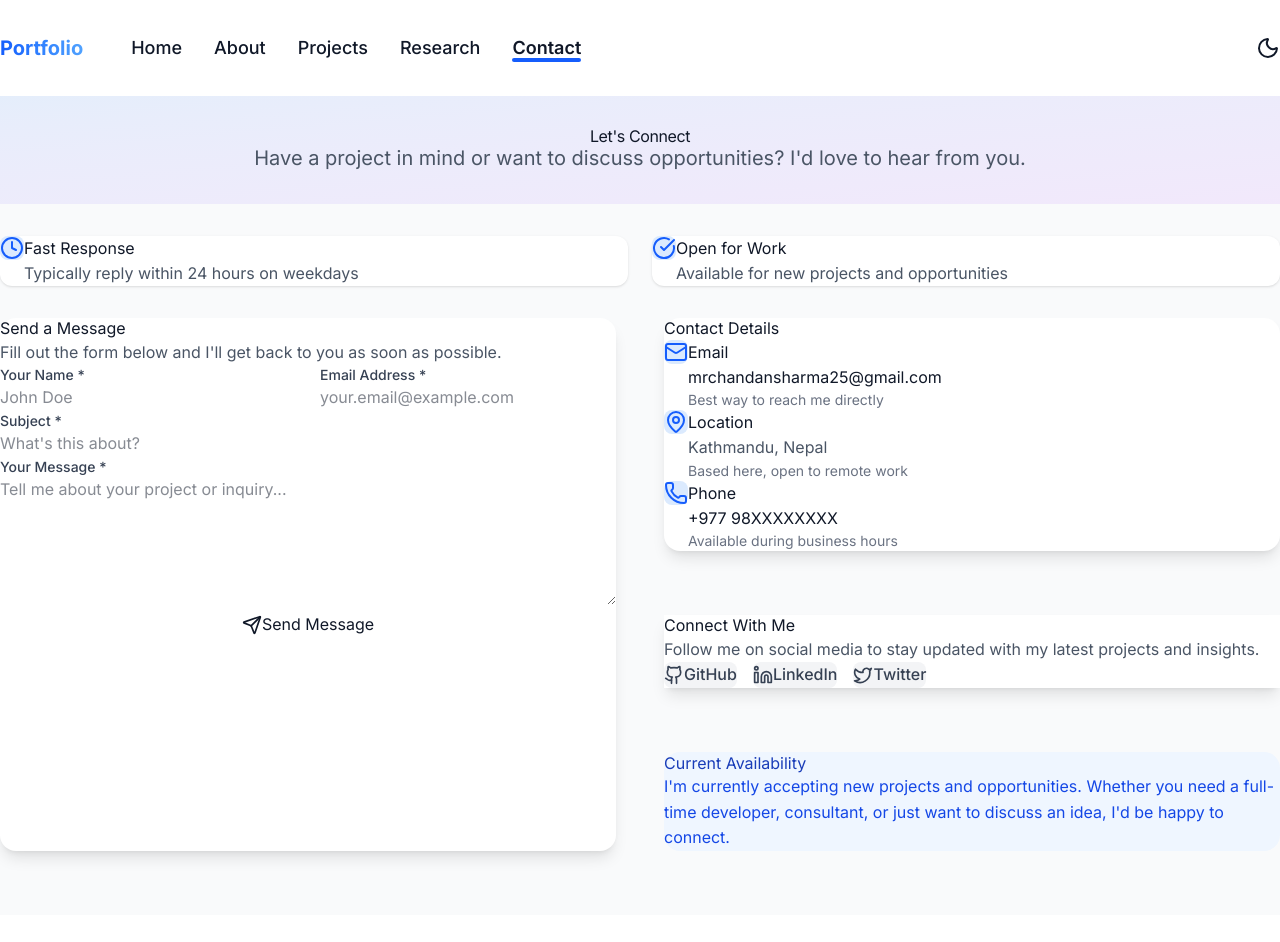
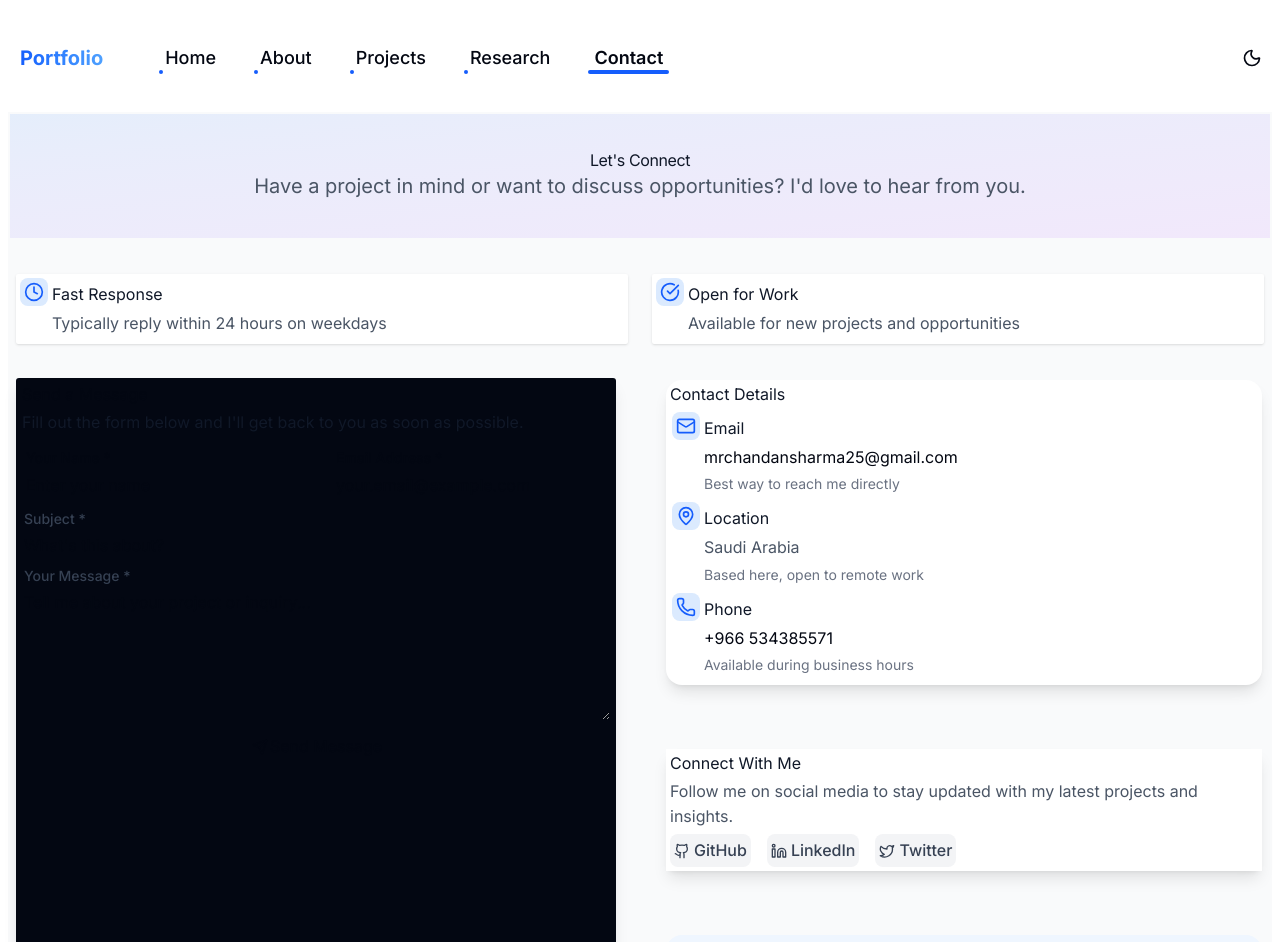
Before and after one commit to Chandan25sharma/portfolio-Chandan-Sharma, a Next.js app: page /contact in a window 1280 px wide. Shown: the top 942 px of the page. Built offline with nearby package versions, Linux system fonts and the light colour scheme.

Commit message:
update footer

```diff
--- a/src/app/contact/page.tsx
+++ b/src/app/contact/page.tsx
@@ -22,15 +22,15 @@ const contactInfo = [
   {
     icon: MapPin,
     label: 'Location',
-    value: 'Kathmandu, Nepal',
+    value: 'Saudi Arabia',
     href: null,
     description: 'Based here, open to remote work'
   },
   {
     icon: Phone,
     label: 'Phone',
-    value: '+977 98XXXXXXXX',
-    href: 'tel:+97798XXXXXXXX',
+    value: '+966 534385571',
+    href: 'tel:+966534385571',
     description: 'Available during business hours'
   }
 ];
@@ -136,7 +136,7 @@ export default function Contact() {
                 initial={{ opacity: 0, y: 20 }}
                 animate={{ opacity: 1, y: 0 }}
                 transition={{ duration: 0.5, delay: index * 0.1 }}
-                className="bg-white dark:bg-gray-900 rounded-xl shadow-sm p-6 border border-gray-200 dark:border-gray-800 hover:shadow-md transition-shadow"
+                className="bg-white dark:bg-gray-950 rounded-[2px] shadow-sm p-6 border border-gray-200 dark:border-gray-800 hover:shadow-md transition-shadow"
               >
                 <div className="flex items-start">
                   <div className="flex-shrink-0 bg-blue-100 dark:bg-blue-900/30 p-3 rounded-lg">
@@ -155,22 +155,20 @@ export default function Contact() {
           <div className="grid grid-cols-1 lg:grid-cols-2 gap-12 section-spacing">
             {/* Contact Form */}
             <motion.div
-              initial={{ opacity: 0, x: -50 }}
-              animate={{ opacity: 1, x: 0 }}
-              transition={{ duration: 0.5 }}
-              className="bg-white dark:bg-gray-900 rounded-2xl shadow-lg p-8 border border-gray-200 dark:border-gray-800"
+
+              className="bg-gray-950 dark:bg-gray-950 rounded-[3px] shadow-lg p-8 border border-gray-200 dark:border-gray-800"
             >
               <div className="mb-8">
-                <h2 className="text-2xl font-bold text-gray-900 dark:text-white">Send a Message</h2>
-                <p className="mt-2 text-gray-600 dark:text-gray-400">
+                <h2 className="text-2xl font-bold dark:text-white">Send a Message</h2>
+                <p className="mt-2 text-gray-900 dark:text-gray-700">
                   Fill out the form below and I&#39;ll get back to you as soon as possible.
                 </p>
               </div>
 
               <form onSubmit={handleSubmit} className="space-y-6">
-                <div className="grid grid-cols-1 md:grid-cols-2 gap-6">
+                <div className="grid grid-cols-1 md:grid-cols-2 gap-8">
                   <div>
-                    <label htmlFor="name" className="block text-sm font-medium text-gray-700 dark:text-gray-300 mb-2">
+                    <label htmlFor="name" className="text-sm font-medium dark:text-white mb-4">
                       Your Name *
                     </label>
                     <input
@@ -180,12 +178,12 @@ export default function Contact() {
                       required
                       value={formData.name}
                       onChange={handleInputChange}
-                      className="w-full px-4 py-3 border border-gray-300 dark:border-gray-700 rounded-lg bg-white dark:bg-gray-800 text-gray-900 dark:text-white placeholder-gray-500 dark:placeholder-gray-400 focus:ring-2 focus:ring-blue-500 focus:border-transparent transition-all"
-                      placeholder="John Doe"
+                      className="w-full px-4 py-3 border "
+                      placeholder="Enter your name"
                     />
                   </div>
                   <div>
-                    <label htmlFor="email" className="block text-sm font-medium text-gray-700 dark:text-gray-300 mb-2">
+                    <label htmlFor="email" className="text-sm font-medium dark:text-white mb-2">
                       Email Address *
                     </label>
                     <input
@@ -195,7 +193,7 @@ export default function Contact() {
                       required
                       value={formData.email}
                       onChange={handleInputChange}
-                      className="w-full px-4 py-3 border border-gray-300 dark:border-gray-700 rounded-lg bg-white dark:bg-gray-800 text-gray-900 dark:text-white placeholder-gray-500 dark:placeholder-gray-400 focus:ring-2 focus:ring-blue-500 focus:border-transparent transition-all"
+                      className="w-full px-4 py-3 border-black rounded-lg bg-white dark:bg-gray-800 text-gray-900 dark:text-white placeholder-gray-950 dark:placeholder-gray-950"
                       placeholder="your.email@example.com"
                     />
                   </div>
@@ -282,7 +280,7 @@ export default function Contact() {
               className="space-y-8 "
             >
               {/* Contact Details */}
-              <div className="bg-white dark:bg-gray-900 rounded-2xl shadow-lg p-8 border border-gray-200 dark:border-gray-800 ">
+              <div className="bg-white dark:bg-gray-950 rounded-2xl shadow-lg p-8 border border-gray-200 dark:border-gray-800 ">
                 <h2 className="text-2xl font-bold text-gray-900 dark:text-white mb-6">Contact Details</h2>
                 <div className="space-y-6">
                   {contactInfo.map((item) => (
@@ -315,7 +313,7 @@ export default function Contact() {
               className="section-spacing "
             ></motion.div>
               {/* Social Links */}
-              <div className="bg-white dark:bg-gray-900 shadow-lg p-8 border border-gray-200 dark:border-gray-800 ">
+              <div className="bg-white dark:bg-gray-950 shadow-lg p-8 border border-gray-200 dark:border-gray-800 ">
                 <h2 className="text-2xl font-bold text-gray-900 dark:text-white mb-6">Connect With Me</h2>
                 <p className="text-gray-600 dark:text-gray-400 mb-6">
                   Follow me on social media to stay updated with my latest projects and insights.
@@ -342,9 +340,9 @@ export default function Contact() {
               className="section-spacing "
             ></motion.div>
               {/* Availability */}
-              <div className="bg-blue-50 dark:bg-blue-900/20 rounded-2xl p-8 border border-blue-200 dark:border-blue-800">
+              <div className="bg-blue-50 dark:bg-blue-900/10 rounded-2xl p-8 border border-blue-200 dark:border-blue-800">
                 <h3 className="text-xl font-bold text-blue-800 dark:text-blue-200 mb-3">Current Availability</h3>
-                <p className="text-blue-700 dark:text-blue-300">
+                <p className="text-blue-700 dark:text-green-100">
                   I&#39;m currently accepting new projects and opportunities. Whether you need a full-time developer,
                   consultant, or just want to discuss an idea, I&#39;d be happy to connect.
                 </p>
--- a/src/app/globals.css
+++ b/src/app/globals.css
@@ -28,8 +28,8 @@
   --gray-900: #111827;
 
   /* Spacing & dimensions */
-  --scroll-width: 8px;
-  --border-radius: 4px;
+  --scroll-width: 6px;
+  --border-radius: 6px;
   --outline-width: 2px;
   --outline-offset: 2px;
 }
@@ -45,8 +45,8 @@
    GLOBAL RESET & BASE STYLES
 ======================================== */
 * {
-  margin: 0;
-  padding: 0;
+  margin: 1;
+  padding: 2px;
   box-sizing: border-box;
 }
 
@@ -71,7 +71,7 @@ body {
 }
 
 ::-webkit-scrollbar-track {
-  background: var(--gray-100);
+  background: var(--gray-400);
 }
 
 .dark ::-webkit-scrollbar-track {
@@ -81,7 +81,7 @@ body {
 ::-webkit-scrollbar-thumb {
   background: var(--gray-300);
   border-radius: var(--border-radius);
-  transition: background-color 0.2s ease;
+  transition: background-color 0.5s ease;
 }
 
 .dark ::-webkit-scrollbar-thumb {
@@ -95,6 +95,18 @@ body {
 .dark ::-webkit-scrollbar-thumb:hover {
   background: var(--gray-500);
 }
+/* In your globals.css or styles.css */
+.bg-gradient-custom {
+  background-image: linear-gradient(
+    to right,
+    #0b0211,  /* purple-900 */
+    #100000,  /* slate-950 */
+    #111827,  /* gray-900 */
+    #021432,  /* gray-800 */
+    #0f172a   /* slate-950 again */
+  );
+}
+
 
 /* ========================================
    SELECTION & FOCUS STYLES
--- a/src/app/layout.tsx
+++ b/src/app/layout.tsx
@@ -45,7 +45,7 @@ export default function RootLayout({
     <html lang="en" suppressHydrationWarning>
       <body className={`${inter.variable} font-sans antialiased`}>
         <ThemeProvider>
-          <div className="min-h-screen-100% bg-white dark:bg-gray-950 text-gray-900 dark:text-white">
+          <div className="min-h-screen-90% bg-white dark:bg-gray-950 text-gray-950 dark:text-white">
             <Navbar />
             <main className="flex-1">
               {children}
--- a/src/app/page.tsx
+++ b/src/app/page.tsx
@@ -137,7 +137,7 @@ export default function Home() {
                   <Linkedin className="h-8 lg:h-10 w-8 lg:w-10" />
                 </a>
                 <a
-                  href="mailto:your.mrchandansharma25@gmail.com"
+                  href="mailto:mrchandansharma25@gmail.com"
                   className="p-3 lg:p-4 rounded-full bg-gray-100 dark:bg-gray-800 text-gray-600 hover:text-gray-900 dark:text-gray-400 dark:hover:text-white transition-all duration-300 hover:scale-110 hover:shadow-lg transform"
                 >
                   <Mail className="h-8 lg:h-10 w-8 lg:w-10" />
--- a/src/app/projects/[slug]/page.tsx
+++ b/src/app/projects/[slug]/page.tsx
@@ -19,7 +19,7 @@ export default async function ProjectPage({ params }: PageProps) {
   }
 
   return (
-    <div className="min-h-screen py-12 md:py-20 bg-gray-50/50 dark:bg-gray-900/50">
+    <div className="min-h-screen py-12 md:py-20section-spacing bg-gradient-to-br from-blue-50 via-white to-purple-100 dark:from-gray-900 dark:via-gray-950 dark:to-gray-900">
       <div className="mx-auto max-w-6xl px-4 sm:px-6 lg:px-8">
         {/* Back Button */}
         <div className="mb-8">
--- a/src/app/projects/page.tsx
+++ b/src/app/projects/page.tsx
@@ -116,7 +116,7 @@ export default function Projects() {
       </section>
 
       {/* Projects Grid */}
-      <section className="section-spacing bg-white dark:bg-gray-950">
+      <section className="section-spacing bg-gradient-to-br from-blue-50 via-white to-purple-100 bg-gradient-custom">
         <div className="mx-auto max-w-8xl px-6 sm:px-8 lg:px-12">
           {filteredProjects.length > 0 ? (
             <div className="grid grid-cols-1 md:grid-cols-2 lg:grid-cols-3 grid-gap-responsive">
```
Also changed, not shown: src/components/Footer.tsx (+4 -4 lines), src/app/test-page.tsx (deleted).
